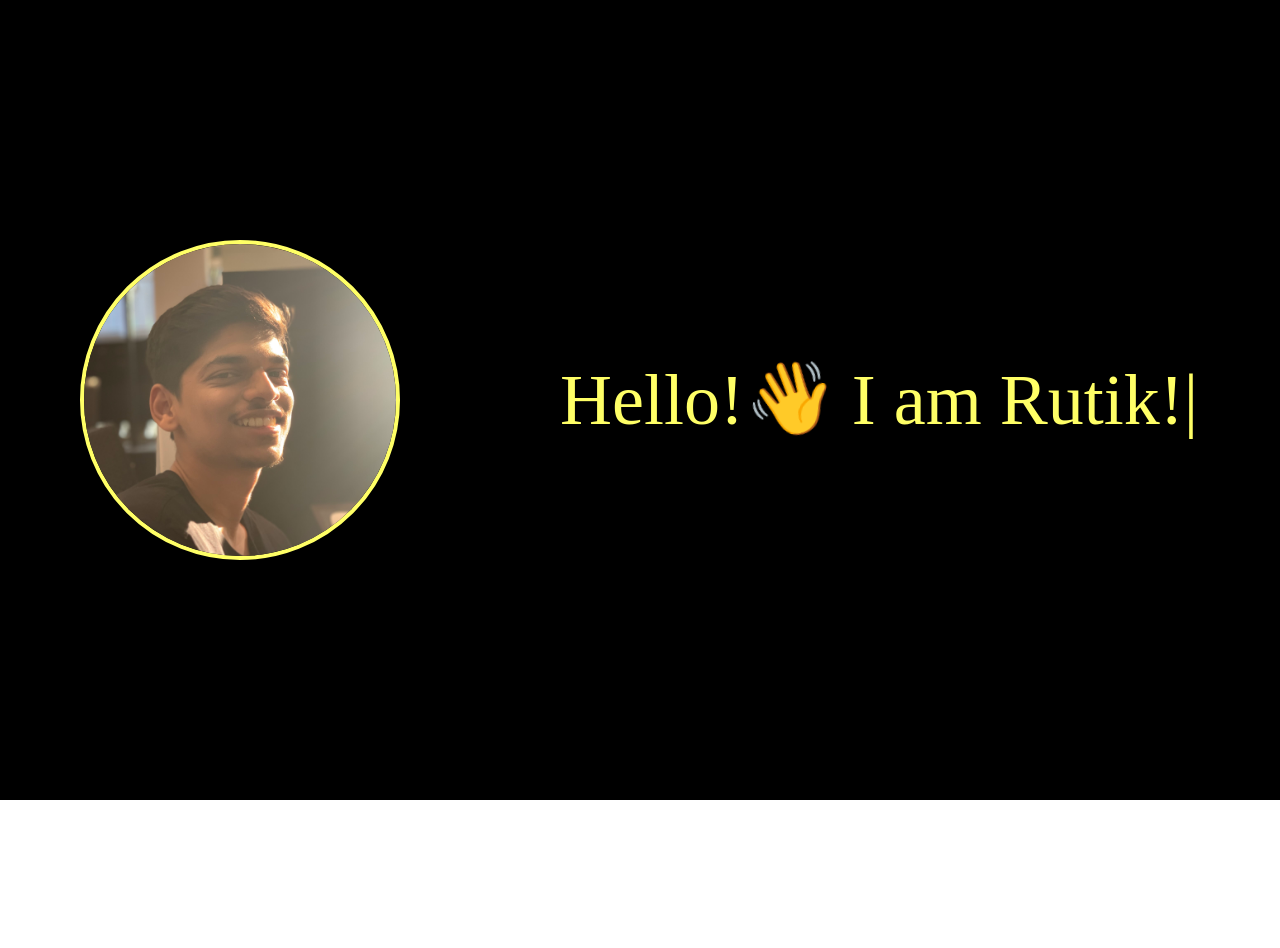
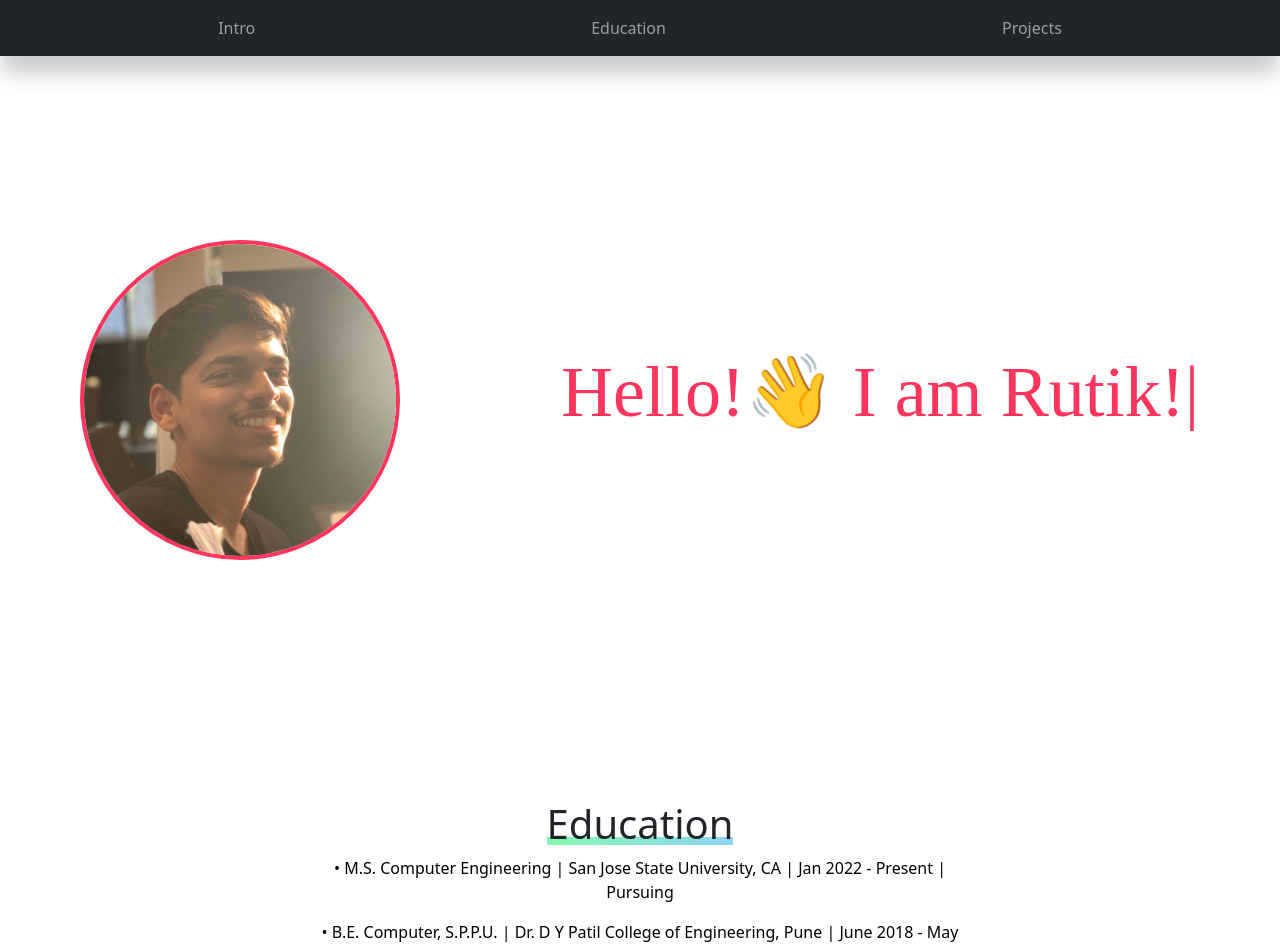
Before and after one commit to rutiksangle3436/Portfolio-Website, a React (Create React App) app: page / in a window 1280 px wide. Shown: the top 948 px of the page. Before the commit the page ends 800 px from the top, so only its background shows below. Built offline with nearby package versions, Linux system fonts and the light colour scheme.

Commit message:
Added Header, Footer, Education.

```diff
--- a/package.json
+++ b/package.json
@@ -7,6 +7,8 @@
     "@testing-library/react": "^12.1.3",
     "@testing-library/user-event": "^13.5.0",
     "bootstrap": "^5.1.3",
+    "mdb-react-ui-kit": "^2.4.0",
+    "rc-footer": "^0.6.6",
     "react": "^17.0.2",
     "react-bootstrap": "^2.2.1",
     "react-dom": "^17.0.2",
--- a/src/App.js
+++ b/src/App.js
@@ -4,7 +4,7 @@ import Home from "./Components/Home.js";
 
 function App() {
   return (
-    <div class="bg-black	">
+    <div class="bg-slate">
       <Router>
         <Switch>
           <Route path="/" exact component={Home} />
--- /dev/null
+++ b/src/Components/Footer.js
@@ -0,0 +1,81 @@
+import React from 'react';
+import Footer from 'rc-footer';
+import 'rc-footer/assets/index.css';
+
+
+export default function Footer1() {
+    return (
+        <div>
+            <Footer className="footer"
+                backgroundColor="skyblue"
+                theme="light"
+                columns={[
+                    {
+                        items: [
+                            {
+                                title: 'Become an Author',
+                                url:"#/row1"
+                            },
+                            {
+                                title: 'Get the App'
+                            }
+                            ,
+                            {
+                                title: 'Contact Us'
+                            }
+                        ]
+                    },
+                    {
+                        items: [
+                            {
+                                title: 'Careers',
+                                url:"#/row1"
+                            },
+                            {
+                                title: 'Blogs'
+                            }
+                            ,
+                            {
+                                title: 'Privacy Policy'
+                            }
+                        ]
+
+                    },
+                    {
+                        items: [
+                            {
+                                title:'Facebook',
+                                url:"#/row1"
+                            },
+                            {
+                                title: 'Instagram'
+                            }
+                            ,
+                            {
+                                title: 'Youtube'
+                            }
+                        ]
+
+                    },
+                    {
+                        items: [
+                            {
+                                title: 'Terms',
+                                url:"#/row1"
+                            },
+                            {
+                                title: 'Help and Support'
+                            }
+                            ,
+                            {
+                                title: 'Responsible Disclosure'
+                            }
+                        ]
+
+                    }
+                ]}
+                bottom="Made with ❤️ by Rutik Sangle!"
+            />
+        </div>
+    );
+}
--- /dev/null
+++ b/src/Components/Header.js
@@ -0,0 +1,22 @@
+import React from "react";
+import { Navbar, Container, Nav, NavDropdown } from "react-bootstrap";
+import "bootstrap/dist/css/bootstrap.min.css";
+
+export default function Header() {
+  return (
+    <div class="ZB fixed min-w-full shadow-red-500">
+        <Navbar bg="dark" variant="dark" expand="lg">
+          <Container>
+            <Navbar.Toggle aria-controls="basic-navbar-nav" />
+            <Navbar.Collapse id="basic-navbar-nav">
+              <Nav navbarScroll className="mx-auto space-x-80">
+                <Nav.Link href="#intro">Intro</Nav.Link>
+                <Nav.Link href="#education">Education</Nav.Link>
+                <Nav.Link href="#projects">Projects</Nav.Link>
+              </Nav>
+            </Navbar.Collapse>
+          </Container>
+        </Navbar>
+    </div>
+  );
+}
--- a/src/Components/Home.js
+++ b/src/Components/Home.js
@@ -2,21 +2,51 @@ import React from "react";
 import "../Styles/Home.css";
 import Typist from "react-typist";
 import Rutik from "../Assets/rutik.png";
-
+import Header from "./Header";
+import "../Styles/ZilapBlackStormBlack-6wYD.ttf";
+import Footer1 from "./Footer";
 
 export default function Home() {
   return (
     <div>
-      <div class="flex items-center h-screen ">
-        <img src={Rutik} class="border-4 border-fly rounded-full  w-80 h-80 mx-20" alt="Rutik"/>
-        <div class="text-center PM text-fly w-50 mx-20">
+      <Header />
+      <div id="intro" class="flex items-center h-screen ">
+        <img
+          src={Rutik}
+          class="border-4 border-fly rounded-full  w-80 h-80 mx-20"
+          alt="Rutik"
+        />
+        <div class="text-center GS text-fly w-50 mx-20">
           <blockquote>
             <p class="text-7xl font-large ">
-                <Typist>Hello!<span class="waving-hand">👋</span> I am Rutik!</Typist>
+              <Typist>
+                Hello!<span class="waving-hand">👋</span> I am Rutik!
+              </Typist>
             </p>
           </blockquote>
         </div>
       </div>
+      <div id="education" class="flex justify-center ">
+        <h1>
+          <span class="underline--magical">Education</span>
+        </h1>
+      </div>
+      <div class="text-center mx-auto text-black w-50 mx-20">
+        <blockquote>
+          <p>
+            • M.S. Computer Engineering | San Jose State University, CA | Jan 2022 - Present | Pursuing
+          </p>
+          <p>
+            • B.E. Computer, S.P.P.U. | Dr. D Y Patil College of Engineering,
+            Pune | June 2018 - May 2021 | 8.78 / 10
+          </p>
+          <p>
+            • Diploma in Computer Engineering, MSBTE | Y.B. Patil Polytechnic,
+            Pune | July 2015 - May 2018 | 75.5%.
+          </p>
+        </blockquote>
+      </div>
+      <Footer1 />
     </div>
   );
 }
--- a/src/Styles/Home.css
+++ b/src/Styles/Home.css
@@ -2,6 +2,8 @@
 @tailwind components;
 @tailwind utilities;
 @import url('https://fonts.googleapis.com/css2?family=Permanent+Marker&display=swap');
+@import url('https://fonts.googleapis.com/css2?family=Grandstander:ital,wght@1,100&display=swap');
+
 
 .HC{
     margin-left: 40%;
@@ -30,3 +32,27 @@
   .PM{
     font-family: 'Permanent Marker', cursive;
   }
+
+  .GS{
+    font-family: 'Grandstander', cursive;
+  }
+
+  .ZB{
+    box-shadow: 0 20px 20px -2px rgba(0,0,0,.2);
+
+  }
+
+  .underline--magical {
+    background-image: linear-gradient(120deg, #84fab0 0%, #8fd3f4 100%);
+    background-repeat: no-repeat;
+    background-size: 100% 0.2em;
+    background-position: 0 88%;
+    transition: background-size 0.25s ease-in;
+  }
+  .underline--magical:hover {
+    background-size: 100% 88%;
+  }
+
+  .fx{
+    position: fixed;
+  }
--- a/tailwind.config.js
+++ b/tailwind.config.js
@@ -3,7 +3,7 @@ module.exports = {
   theme: {
     extend: {
       colors: {
-        'fly': '#FFFF66'
+        'fly': '#FF355E'
       }
     },
   },
```
Also changed, not shown: src/Styles/ZilapBlackStormBlack-6wYD.ttf (added), 2 other files (tests, documents, lock files or other folders).
